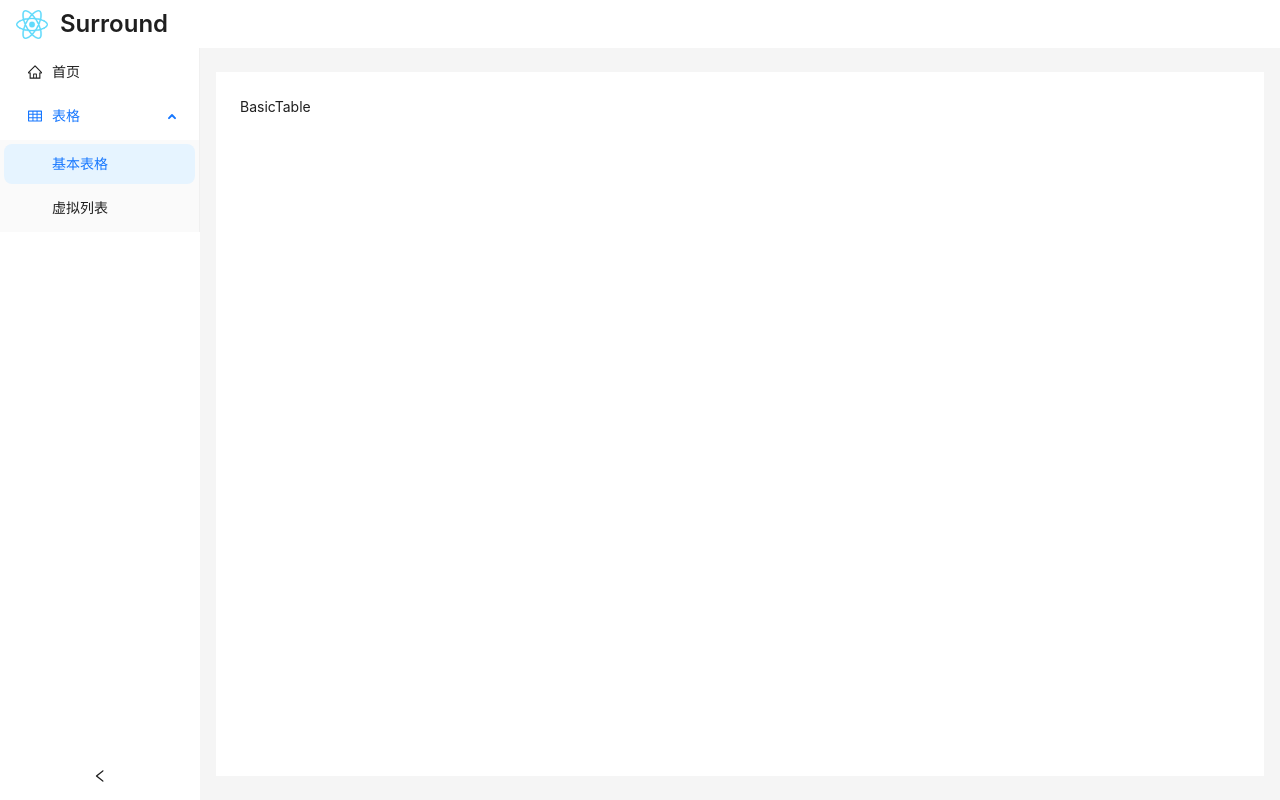
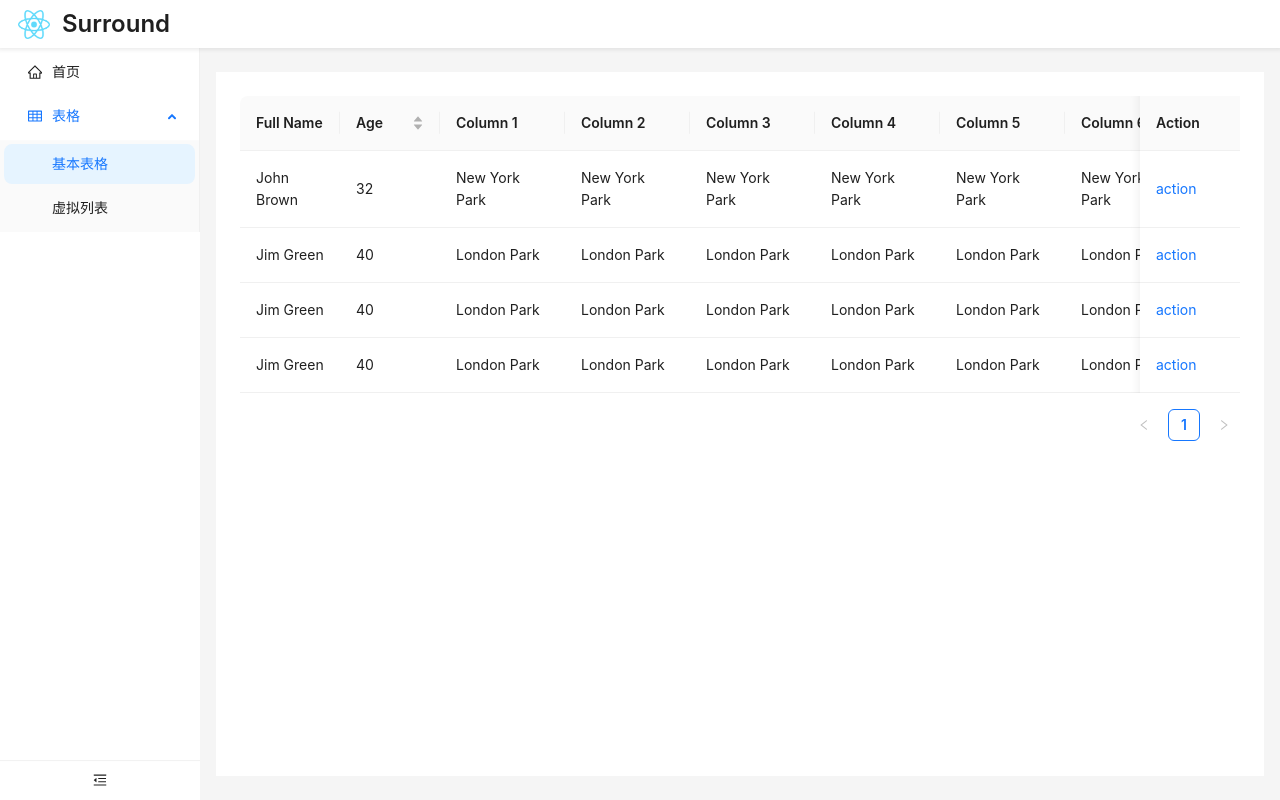
Before and after one commit to huzixuanH/react-surround, a React (Vite) app: page /table/basic in a window 1280 px wide. Built offline with nearby package versions, Linux system fonts and the light colour scheme.

Commit message:
feat: 菜单项&内容区域正确显示滚动条

```diff
--- /dev/null
+++ b/src/components/layout/header/index.less
@@ -0,0 +1,9 @@
+.header {
+  display: flex;
+  position: sticky;
+  top: 0;
+  padding: 0 18px;
+  height: 48px;
+  z-index: 500;
+  box-shadow: rgb(0 0 0 / 8%) 0 0 4px 2px;
+}
--- a/src/components/layout/header/index.tsx
+++ b/src/components/layout/header/index.tsx
@@ -1,6 +1,7 @@
 import React from "react";
 import { Layout, theme, Space, Image, Typography } from "antd";
 import logo from "@/assets/img/logo.png";
+import "./index.less";
 
 const { Header } = Layout;
 const { Title } = Typography;
@@ -12,12 +13,9 @@ const HeaderLayout: React.FC = () => {
 
   return (
     <Header
+      className="header"
       style={{
-        padding: 0,
         background: colorBgContainer,
-        height: 48,
-        display: "flex",
-        margin: "0 16px",
       }}
     >
       <Space size={12}>
--- a/src/components/layout/index.less
+++ b/src/components/layout/index.less
@@ -1,5 +1,5 @@
 .layout {
   display: flex;
   flex-direction: column;
-  height: 100%;
+  min-height: 100vh;
 }
--- a/src/components/layout/index.tsx
+++ b/src/components/layout/index.tsx
@@ -15,7 +15,7 @@ const AppLayout: React.FC = () => {
   return (
     <div className="layout">
       <HeaderLayout />
-      <Layout style={{ flex: 1 }}>
+      <Layout>
         <SiderLayout />
         <Layout>
           <Content
--- /dev/null
+++ b/src/components/layout/sider/index.less
@@ -0,0 +1,20 @@
+.sider {
+  .ant-layout-sider-children {
+    overflow-y: auto;
+    top: 48px;
+    position: sticky;
+    height: calc(100vh - 48px);
+
+    .menu-box {
+      height: calc(100% - 40px);
+      overflow-y: auto;
+    }
+
+    .collapse-btn {
+      height: 40px;
+      border: none;
+      border-radius: 0;
+      border-top: 1px solid #f1f1f1;
+    }
+  }
+}
--- a/src/components/layout/sider/index.tsx
+++ b/src/components/layout/sider/index.tsx
@@ -1,8 +1,14 @@
 import React, { useEffect, useState } from "react";
-import { HomeOutlined, TableOutlined } from "@ant-design/icons";
-import { Layout, Menu } from "antd";
+import {
+  HomeOutlined,
+  MenuFoldOutlined,
+  MenuUnfoldOutlined,
+  TableOutlined,
+} from "@ant-design/icons";
+import { Button, Layout, Menu } from "antd";
 import { ItemType } from "antd/es/menu/hooks/useItems";
 import { Link, useLocation, useMatches, useNavigate } from "react-router-dom";
+import "./index.less";
 
 const { Sider } = Layout;
 
@@ -98,11 +104,12 @@ const SiderLayout: React.FC = () => {
 
   return (
     <Sider
+      className="sider"
       theme="light"
-      collapsible
       collapsed={collapsed}
       onCollapse={(value) => setCollapsed(value)}
     >
+      <div className="menu-box">
         <Menu
           theme="light"
           mode="inline"
@@ -112,6 +119,15 @@ const SiderLayout: React.FC = () => {
           onClick={(item) => onMenuItemClick(item)}
           onOpenChange={onOpenChange}
         />
+      </div>
+      <Button
+        className="collapse-btn"
+        type="text"
+        block
+        onClick={() => setCollapsed(!collapsed)}
+      >
+        {collapsed ? <MenuUnfoldOutlined /> : <MenuFoldOutlined />}
+      </Button>
     </Sider>
   );
 };
--- a/src/views/table/basic/index.tsx
+++ b/src/views/table/basic/index.tsx
@@ -1,5 +1,79 @@
+import { Table } from "antd";
+import { Key } from "react";
+import { ColumnsType } from "antd/es/table";
+
+interface DataType {
+  key: Key;
+  name: string;
+  age: number;
+  address: string;
+}
+
+const columns: ColumnsType<DataType> = [
+  {
+    title: "Full Name",
+    width: 100,
+    dataIndex: "name",
+    key: "name",
+    fixed: "left",
+  },
+  {
+    title: "Age",
+    width: 100,
+    dataIndex: "age",
+    key: "age",
+    fixed: "left",
+    sorter: true,
+  },
+  { title: "Column 1", dataIndex: "address", key: "1" },
+  { title: "Column 2", dataIndex: "address", key: "2" },
+  { title: "Column 3", dataIndex: "address", key: "3" },
+  { title: "Column 4", dataIndex: "address", key: "4" },
+  { title: "Column 5", dataIndex: "address", key: "5" },
+  { title: "Column 6", dataIndex: "address", key: "6" },
+  { title: "Column 7", dataIndex: "address", key: "7" },
+  { title: "Column 8", dataIndex: "address", key: "8" },
+  {
+    title: "Action",
+    key: "operation",
+    fixed: "right",
+    width: 100,
+    render: () => <a>action</a>,
+  },
+];
+
+const data: DataType[] = [
+  {
+    key: "1",
+    name: "John Brown",
+    age: 32,
+    address: "New York Park",
+  },
+  {
+    key: "2",
+    name: "Jim Green",
+    age: 40,
+    address: "London Park",
+  },
+  {
+    key: "3",
+    name: "Jim Green",
+    age: 40,
+    address: "London Park",
+  },
+  {
+    key: "4",
+    name: "Jim Green",
+    age: 40,
+    address: "London Park",
+  },
+];
 function BasicTable() {
-  return <>BasicTable</>;
+  return (
+    <>
+      <Table columns={columns} dataSource={data} scroll={{ x: 1300 }} />
+    </>
+  );
 }
 
 export default BasicTable;
```
Lines whose indentation alone changed are shown as unchanged.
